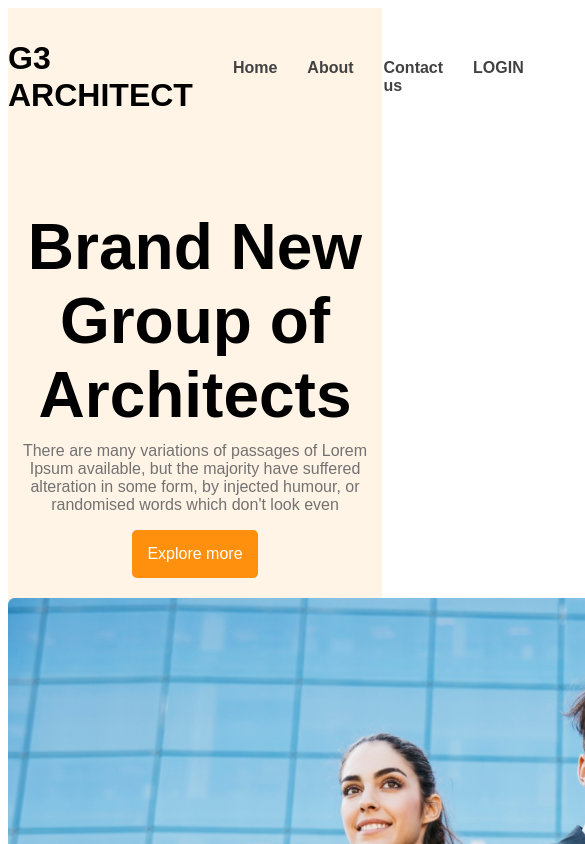
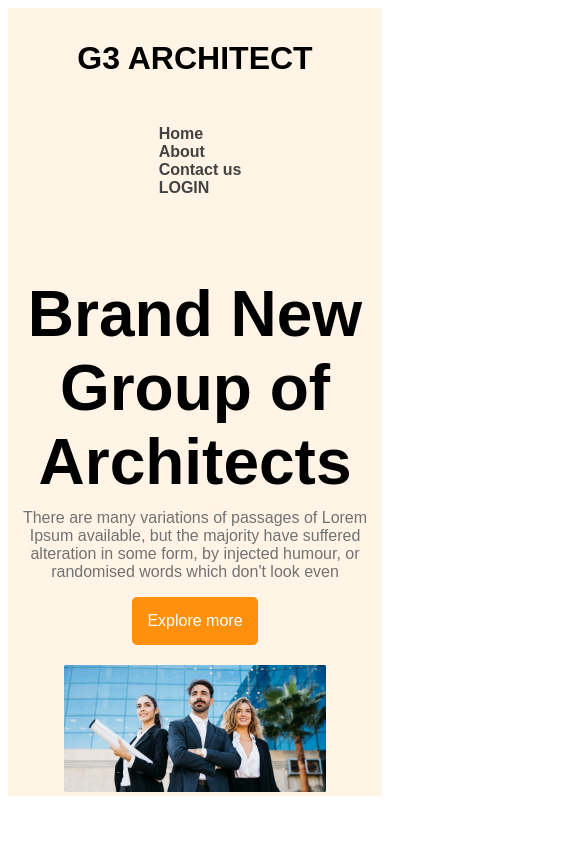
Before and after one commit to Mostafa-Mahim-Masrukh/g3-architect-website, a plain HTML site: page index.html in a window 390 px wide. Shown: the top 844 px of the page, 585 px wide, since content can reach past the window. Drawn offline with Linux system fonts and the light colour scheme.

Commit message:
responsivness of nabvar,banner design

```diff
--- a/styles/style.css
+++ b/styles/style.css
@@ -19,6 +19,7 @@
   color: #727272;
 }
 
+
 .primary-button{
 background-color: #FF900E;
 border: none;
@@ -39,9 +40,10 @@ header{
   font-weight: 800;
 }
 .navbar{
-  justify-content: space-around;
+  justify-content: space-between;
   align-items: center;
-
+max-width: 1440px;
+margin: 0px auto;
 }
 .nav-links-container> ul > li{
 list-style: none;
@@ -49,10 +51,6 @@ margin-right: 30px;
 }
 .nav-links-container> ul > li > a{
   text-decoration: none;
-}
-
-.nav-links{
-
 }
 
 
@@ -74,11 +72,24 @@ margin-right: 30px;
   font-size: 1rem;
   font-weight: lighter;
 }
+.banner-container{
+  max-width: 1440px;
+  margin: 0px auto;
+}
 
-.banner-image img{
-  max-width: 1200px;
+.banner-image>img{
+  width: 70%;
 }
-.banner-image {
+.banner-image{
   margin: 20px auto;
   text-align: center;
 }
+
+
+/* responsiveness media query*/
+
+@media screen and (max-width:576px) {
+  .navbar,.nav-links{
+    flex-direction: column;
+  }
+}
```
Also changed, not shown: index.html (+1 -5 lines).
